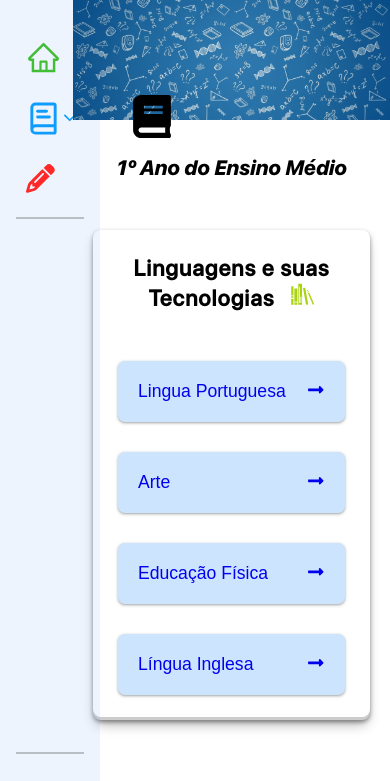
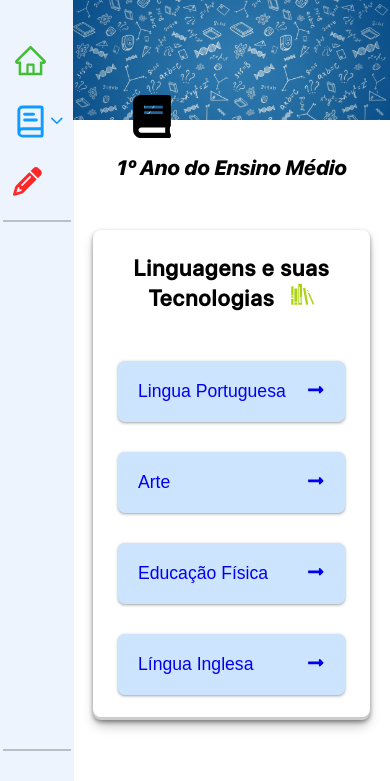
Before and after one commit to flavingimenes/TrabalhoUnivagPillar, a React (Vite) app: page /primeiroAno in a window 390 px wide. Shown: the top 781 px of the page. Built offline with nearby package versions, Linux system fonts and the light colour scheme; the HTML template or start-up script is replaced by a standard one.

Commit message:
Update SideBar.css

```diff
--- a/src/components/SideBar.css
+++ b/src/components/SideBar.css
@@ -248,6 +248,7 @@
 @media (max-width: 768px) {
     .sidebar{
         width: auto;
+        padding: 0.2rem;
     }
 
     .sidebar-header{
```
